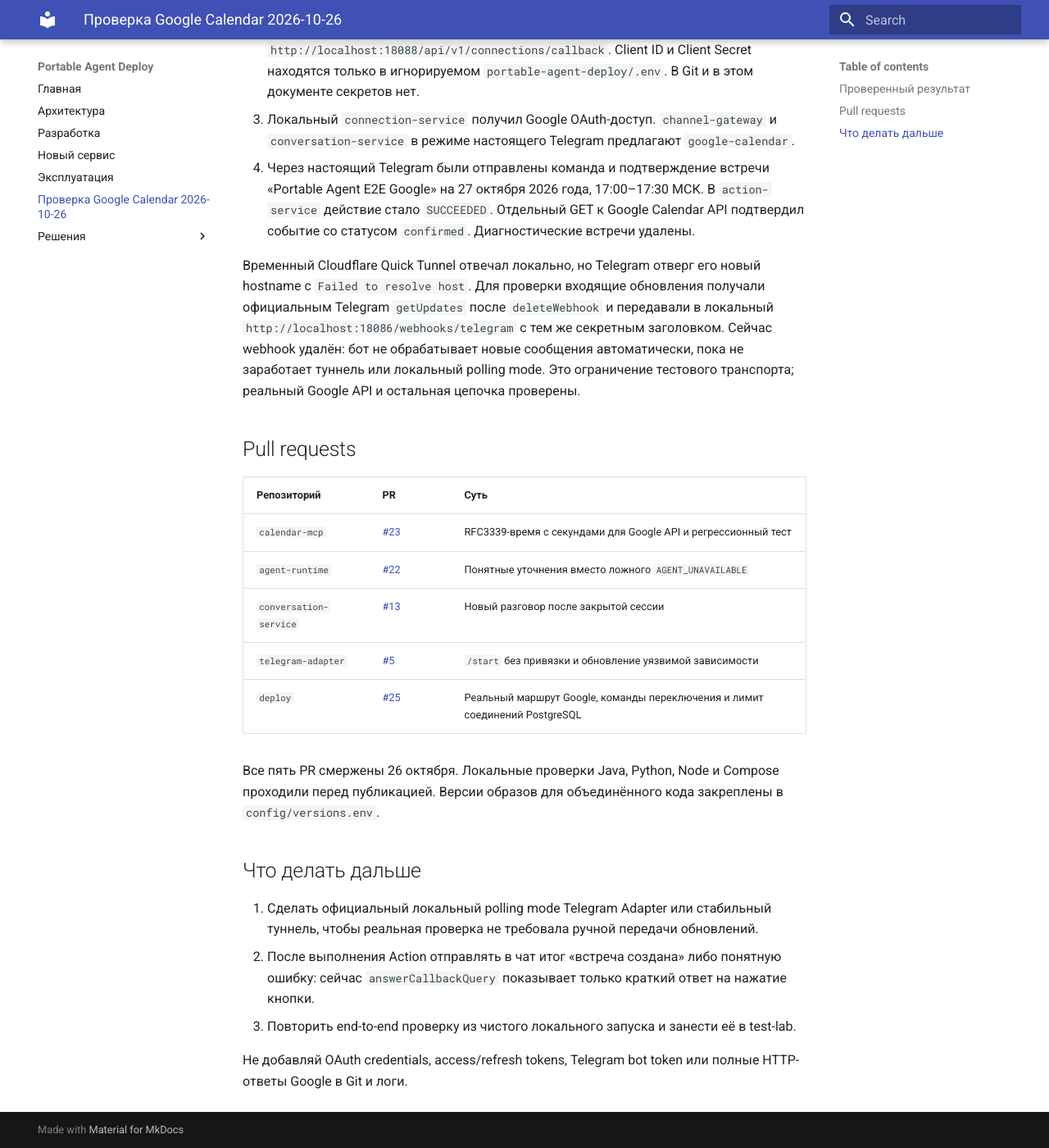
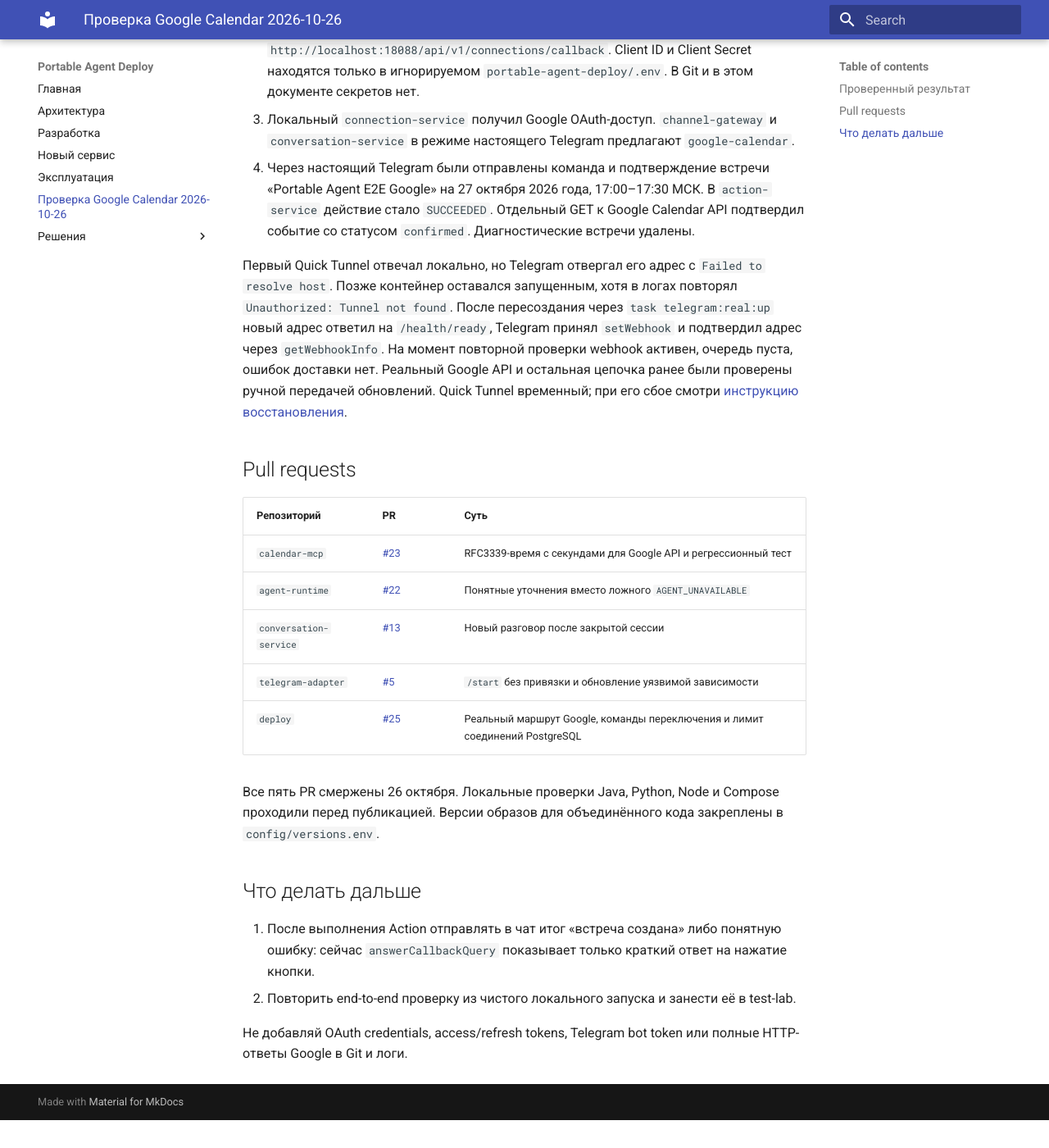
Before and after one commit to portable-agent/deploy, an MkDocs documentation site: the page built from docs/checkpoint-2026-10-26.md, in a window 1280 px wide and 1400 px high, scrolled down 400 px. Shown: the whole window at 82% size. Built offline with MkDocs 1.6.1 and Material for MkDocs 9.7.7, drawn with Linux system fonts in a browser that asks for light colours; after the commit the page ends 1766 px from its top, so only the background shows below that.

Commit message:
Document Telegram tunnel recovery (#27)

```diff
--- a/docs/checkpoint-2026-10-26.md
+++ b/docs/checkpoint-2026-10-26.md
@@ -16,13 +16,13 @@
    В `action-service` действие стало `SUCCEEDED`. Отдельный GET к Google Calendar API подтвердил
    событие со статусом `confirmed`. Диагностические встречи удалены.
 
-Временный Cloudflare Quick Tunnel отвечал локально, но Telegram отверг его новый hostname с
-`Failed to resolve host`. Для проверки входящие обновления получали официальным Telegram
-`getUpdates` после `deleteWebhook` и передавали в локальный
-`http://localhost:18086/webhooks/telegram` с тем же секретным заголовком. Сейчас webhook удалён:
-бот не обрабатывает новые сообщения автоматически, пока не заработает туннель или локальный
-polling mode. Это ограничение тестового транспорта; реальный Google API и остальная цепочка
-проверены.
+Первый Quick Tunnel отвечал локально, но Telegram отвергал его адрес с `Failed to resolve host`.
+Позже контейнер оставался запущенным, хотя в логах повторял `Unauthorized: Tunnel not found`.
+После пересоздания через `task telegram:real:up` новый адрес ответил на `/health/ready`, Telegram
+принял `setWebhook` и подтвердил адрес через `getWebhookInfo`. На момент повторной проверки webhook
+активен, очередь пуста, ошибок доставки нет. Реальный Google API и остальная цепочка ранее были
+проверены ручной передачей обновлений. Quick Tunnel временный; при его сбое смотри
+[инструкцию восстановления](runbook.md#telegram-не-отвечает).
 
 ## Pull requests
 
@@ -39,11 +39,9 @@ polling mode. Это ограничение тестового транспор
 
 ## Что делать дальше
 
-1. Сделать официальный локальный polling mode Telegram Adapter или стабильный туннель,
-   чтобы реальная проверка не требовала ручной передачи обновлений.
-2. После выполнения Action отправлять в чат итог «встреча создана» либо понятную ошибку:
+1. После выполнения Action отправлять в чат итог «встреча создана» либо понятную ошибку:
    сейчас `answerCallbackQuery` показывает только краткий ответ на нажатие кнопки.
-3. Повторить end-to-end проверку из чистого локального запуска и занести её в test-lab.
+2. Повторить end-to-end проверку из чистого локального запуска и занести её в test-lab.
 
 Не добавляй OAuth credentials, access/refresh tokens, Telegram bot token или полные HTTP-ответы
 Google в Git и логи.
```
Also changed, not shown: docs/runbook.md (+11 -0 lines).
